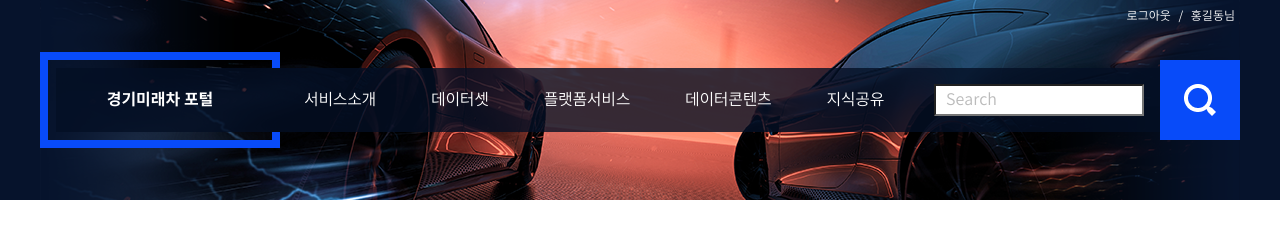
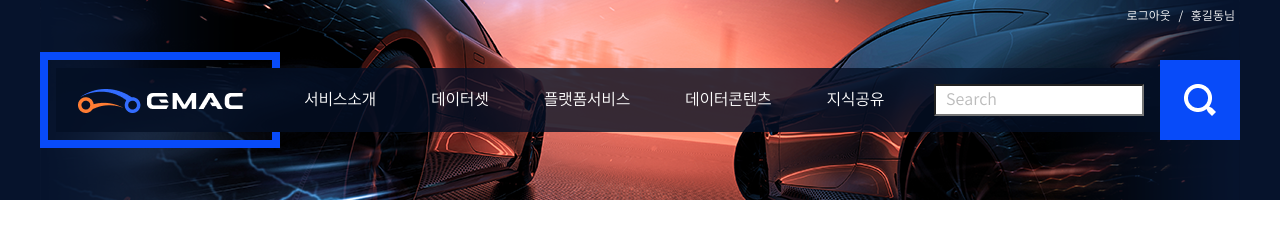
Before and after one commit to parainfo/main, a website: page newkamp/front/html/common/subGnb.html in a window 1280 px wide. Drawn offline with Linux system fonts and the light colour scheme; files that its build step writes are made by us from their sources.

Commit message:
로고 수정

```diff
--- a/newkamp/front/html/common/subGnb.html
+++ b/newkamp/front/html/common/subGnb.html
@@ -31,7 +31,7 @@
 
                 <div class="header">
                     <h1>
-                        <a href="../main.html"> 경기미래차 포털</a>
+                        <a href="main.html"><img src="../../images/g_mac_Logo.png" alt="경기미래차 로고"></a>
                     </h1>
                     <div class="menu-wrap">
                         <ul class="menu">
```
Also changed, not shown: newkamp/front/html/contest/contestInfo.html (+1 -1 lines), newkamp/front/html/dataCon/e11.html (+1 -1 lines), newkamp/front/html/dataSet/C12.html (+1 -1 lines), newkamp/front/html/dataSet/C131.html (+1 -1 lines), newkamp/front/html/info/b11.html (+1 -1 lines), newkamp/front/html/info/b12.html (+1 -1 lines), newkamp/front/html/info/b13.html (+1 -1 lines), newkamp/front/html/info/b14.html (+1 -1 lines), newkamp/front/html/main.html (+1 -1 lines), newkamp/front/html/platform/d11.html (+1 -1 lines), newkamp/front/html/platform/d12.html (+1 -1 lines), newkamp/front/html/platform/d13.html (+1 -1 lines), newkamp/front/html/platform/d14.html (+1 -1 lines), newkamp/front/html/platform/d15.html (+1 -1 lines), 2 more files.
